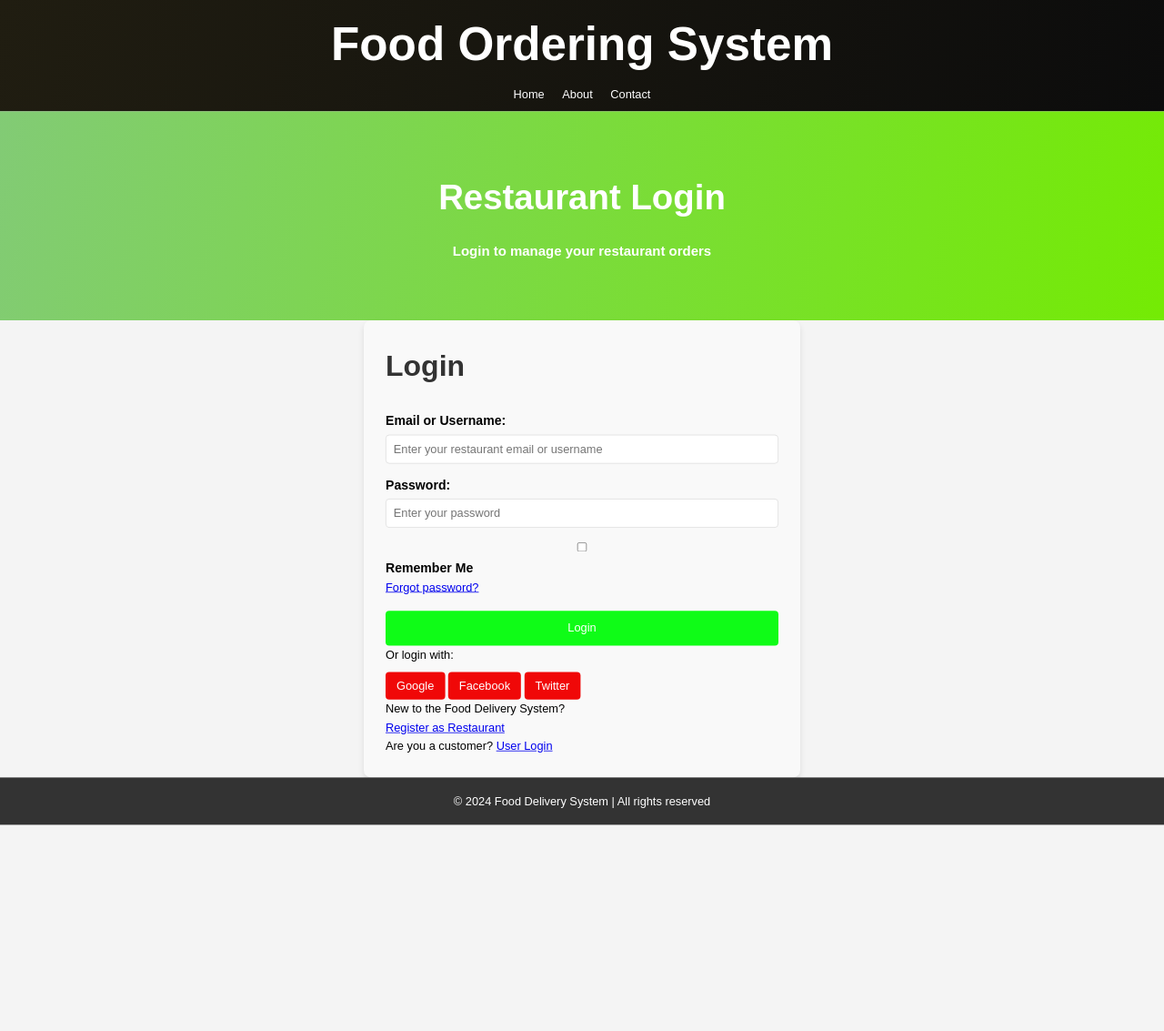
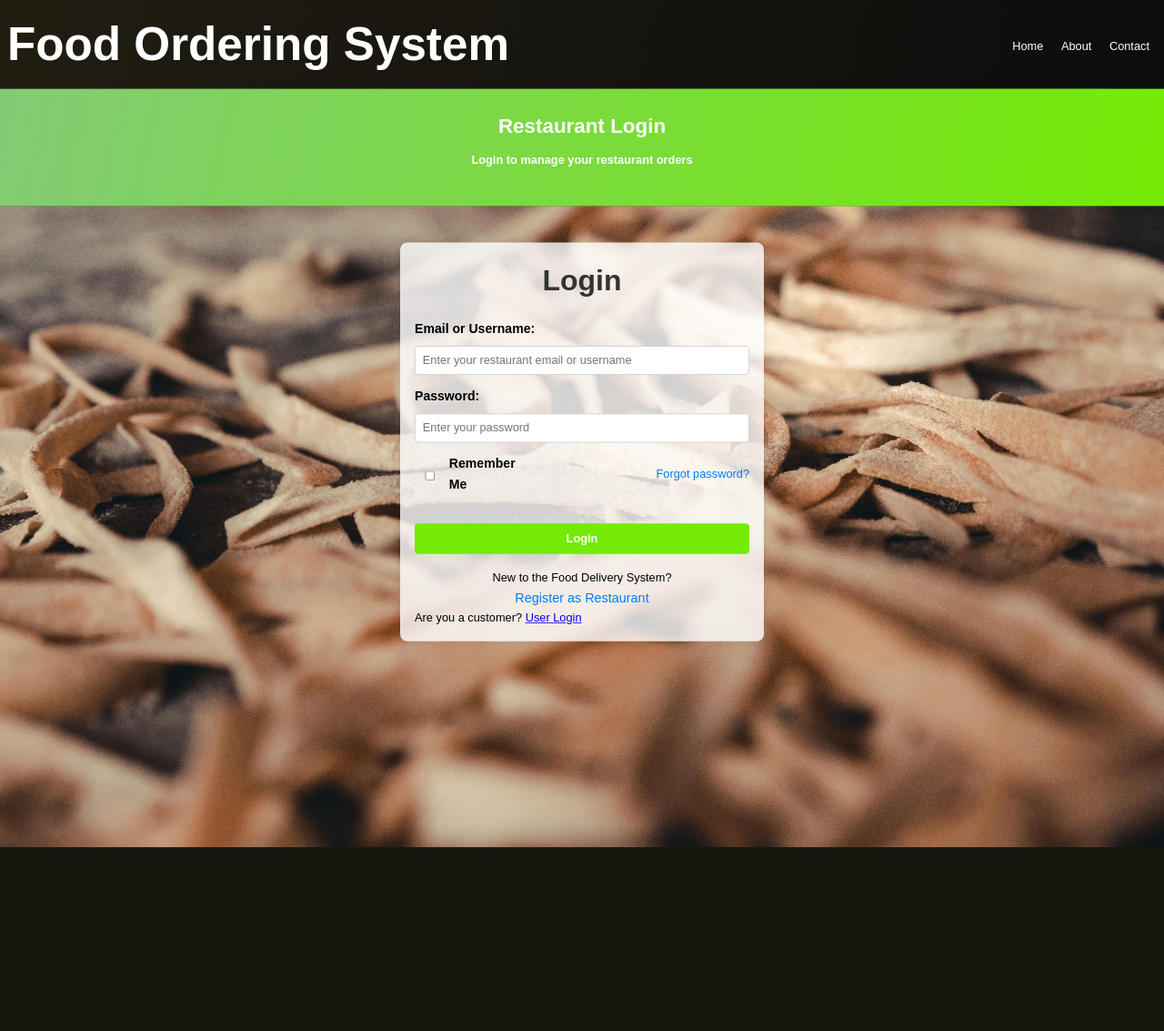
Before and after one commit to sailesh-prasad/Online_Food_Ordering_System, a Django app: template restaurant/templates/loginRestaurant.html in a window 1280 px wide; the page is wider, and only the part inside the window is pictured. Shown: that part at 91% size. After the commit the page ends 931 px from the top of that part, so only its background shows below. Run offline with Django 3.2, Linux system fonts and the light colour scheme; the template is opened without the code that fills it, so the values that code supplies are empty.

Commit message:
restaurant login updated

```diff
--- a/restaurant/templates/loginRestaurant.html
+++ b/restaurant/templates/loginRestaurant.html
@@ -6,6 +6,236 @@
     <meta name="viewport" content="width=device-width, initial-scale=1.0">
     <title>Restaurant Login</title>
     <link rel="stylesheet" href="{% static 'css/styles.css' %}">
+    <script>
+        document.addEventListener('DOMContentLoaded', function() {
+            const form = document.querySelector('form');
+            form.addEventListener('submit', function(event) {
+                const email = document.getElementById('email');
+                const password = document.getElementById('password');
+                let valid = true;
+
+                if (!email.value) {
+                    valid = false;
+                    email.classList.add('error');
+                } else {
+                    email.classList.remove('error');
+                }
+
+                if (!password.value) {
+                    valid = false;
+                    password.classList.add('error');
+                } else {
+                    password.classList.remove('error');
+                }
+
+                if (!valid) {
+                    event.preventDefault();
+                    document.getElementById('error-message').style.display = 'block';
+                }
+            });
+        });
+    </script>
+    <style>
+        body {
+            background-image: url('{% static "images/background1.jpg" %}');
+            background-size: cover;
+            background-repeat: no-repeat;
+            background-position: center center;
+            font-family: Arial, sans-serif;
+            display: flex;
+            flex-direction: column;
+            min-height: 100vh;
+        }
+
+        .header {
+            display: flex;
+            justify-content: space-between;
+            align-items: center;
+            padding: 10px;
+            background-color: rgba(0, 0, 0, 0.5);
+            color: white;
+        }
+
+        .logo {
+            font-size: 20px; /* Decreased font size */
+            font-weight: bold;
+        }
+
+        .nav a {
+            color: white;
+            margin: 0 10px;
+            text-decoration: none;
+        }
+
+        .hero {
+            text-align: center;
+            padding: 30px 20px; /* Reduced padding */
+            color: white;
+            background-color: rgba(0, 0, 0, 0.5);
+        }
+
+        .hero h1 {
+            font-size: 28px; /* Reduced font size */
+            margin-bottom: 10px;
+        }
+
+        .hero h3 {
+            font-size: 16px; /* Reduced font size */
+            margin-bottom: 20px;
+        }
+
+        .form-container {
+            max-width: 500px;
+            margin: 50px auto;
+            padding: 20px;
+            background-color: rgba(255, 255, 255, 0.8);
+            border-radius: 10px;
+            box-shadow: 0 0 10px rgba(0, 0, 0, 0.1);
+        }
+
+        .form-container h2 {
+            text-align: center;
+            margin-bottom: 20px;
+        }
+
+        .form-field {
+            margin-bottom: 15px;
+        }
+
+        .form-field label {
+            display: block;
+            margin-bottom: 5px;
+        }
+
+        .form-field input {
+            width: 100%;
+            padding: 10px;
+            border: 1px solid #ccc;
+            border-radius: 5px;
+        }
+
+        .form-options {
+            display: flex;
+            justify-content: space-between;
+            align-items: center;
+            margin-bottom: 20px;
+        }
+
+        .form-options div {
+            display: flex;
+            align-items: center;
+        }
+
+        .form-options input[type="checkbox"] {
+            margin-right: 5px;
+        }
+
+        .form-options a {
+            color: #007bff;
+            text-decoration: none;
+        }
+
+        .form-options a:hover {
+            text-decoration: underline;
+        }
+
+        .submit-btn {
+            width: 100%;
+            padding: 12px;
+            background-color: #74eb04;
+            border: none;
+            border-radius: 5px;
+            font-weight: bold;
+            cursor: pointer;
+            transition: background-color 0.3s;
+        }
+
+        .submit-btn:hover {
+            background-color: #82cb75;
+        }
+
+        .social-login {
+            text-align: center;
+            margin-top: 20px;
+        }
+
+        .social-login p {
+            margin-bottom: 10px;
+        }
+
+        .social-btn {
+            margin: 5px;
+            padding: 10px 20px;
+            border: none;
+            border-radius: 5px;
+            cursor: pointer;
+            transition: background-color 0.3s;
+        }
+
+        .social-btn.google {
+            background-color: #db4437;
+            color: white;
+        }
+
+        .social-btn.facebook {
+            background-color: #3b5998;
+            color: white;
+        }
+
+        .social-btn.twitter {
+            background-color: #1da1f2;
+            color: white;
+        }
+
+        .register-prompt {
+            text-align: center;
+            margin-top: 20px;
+        }
+
+        .register-prompt a {
+            color: #007bff;
+            text-decoration: none;
+            font-size: 18px; /* Increased font size */
+        }
+
+        .register-prompt a:hover {
+            text-decoration: underline;
+        }
+
+        .footer {
+            text-align: center;
+            padding: 20px;
+            background-color: rgba(0, 0, 0, 0.5);
+            color: white;
+            margin-top: auto; /* Ensure footer stays at the bottom */
+        }
+
+        .error {
+            border-color: red;
+        }
+
+        #error-message {
+            display: none;
+            color: red;
+            margin-bottom: 10px;
+        }
+
+        .alert {
+            padding: 10px;
+            margin-bottom: 10px;
+            border-radius: 5px;
+        }
+
+        .alert-danger {
+            background-color: #f8d7da;
+            color: #721c24;
+        }
+
+        .alert-primary {
+            background-color: #cce5ff;
+            color: #004085;
+        }
+    </style>
 </head>
 <body>
     <!-- Header Section -->
@@ -48,6 +278,9 @@
                     {% endfor %}
                 {% endif %}
 
+                <!-- Error message for empty fields -->
+                <div id="error-message">Please fill in all fields.</div>
+
                 <!-- Email input (Username) -->
                 <div class="form-field">
                     <label for="email">Email or Username:</label>
@@ -71,14 +304,6 @@
 
                 <!-- Submit button -->
                 <button type="submit" class="submit-btn">Login</button>
-
-                <!-- Social Login Options -->
-                <div class="social-login">
-                    <p>Or login with:</p>
-                    <button type="button" class="social-btn google">Google</button>
-                    <button type="button" class="social-btn facebook">Facebook</button>
-                    <button type="button" class="social-btn twitter">Twitter</button>
-                </div>
             </form>
 
             <!-- Register Prompt -->
@@ -95,8 +320,8 @@
     </section>
 
     <!-- Footer Section -->
-    <footer class="footer">
+    {% comment %} <footer class="footer">
         <p>&copy; 2024 Food Delivery System | All rights reserved</p>
-    </footer>
+    </footer> {% endcomment %}
 </body>
 </html>
```
